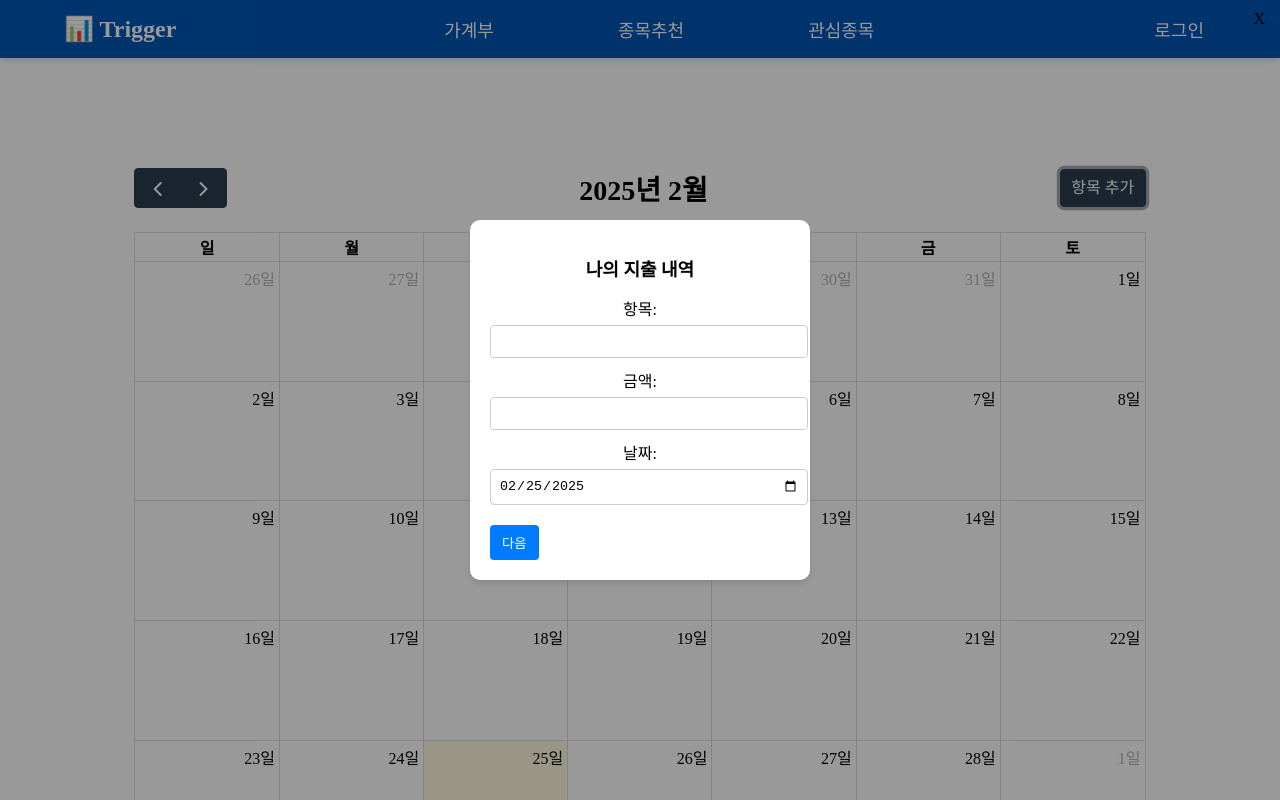
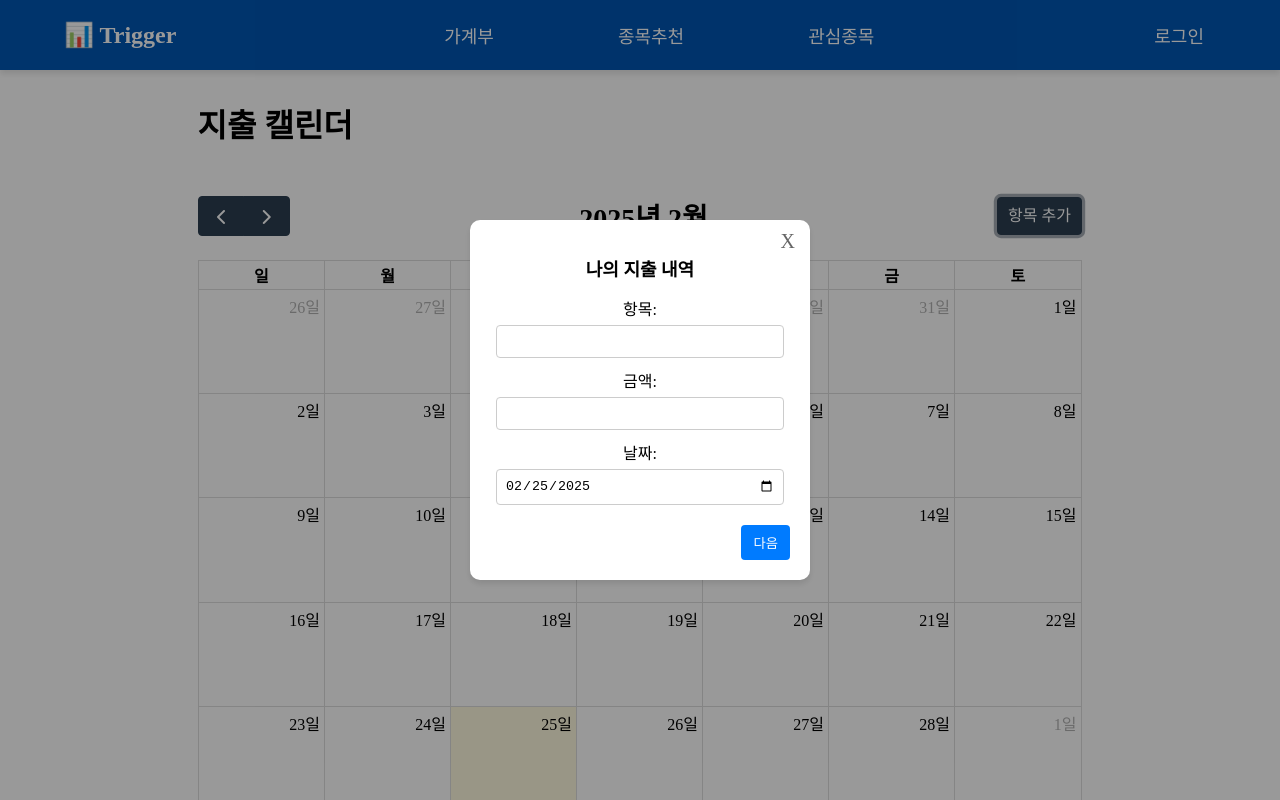
Before and after one commit to Kim-Byeong-Ju/TriggerInvest, a React (Vite) app in the folder frontend/trigger-invest/: page /household in a window 1280 px wide. Both pictures are taken after a click on the button "항목 추가". Shown: the top 800 px of the page. Built offline with nearby package versions, Linux system fonts and the light colour scheme.

Commit message:
navbar 하단 main 영역 높이 설정

```diff
--- a/frontend/trigger-invest/src/App.jsx
+++ b/frontend/trigger-invest/src/App.jsx
@@ -1,22 +1,27 @@
-import { Routes, Route } from 'react-router-dom';
-import Nav from './components/common/nav/Nav';
-import LoginPage from './pages/LoginPage';
-import HouseholdPage from './pages/HouseholdPage';
-import StockRecommendPage from './pages/StockRecommendPage';
-import StockDetailPage from './pages/StockDetailPage';
-
+import { Routes, Route } from "react-router-dom";
+import Nav from "./components/common/nav/Nav";
+import LoginPage from "./pages/LoginPage";
+import HouseholdPage from "./pages/HouseholdPage";
+import StockRecommendPage from "./pages/StockRecommendPage";
+import StockDetailPage from "./pages/StockDetailPage";
+import "./app.css";
 function App() {
   return (
     <div id="app">
       <Nav />
-      <Routes>
-        <Route path="/login" element={<LoginPage />}></Route>
-        <Route path="/household" element={<HouseholdPage />}></Route>
-        <Route path="/stock/recommend" element={<StockRecommendPage />}></Route>
-        <Route path="/stock/:stockCode" element={<StockDetailPage />}></Route>
-      </Routes>
+      <div className="container">
+        <Routes>
+          <Route path="/login" element={<LoginPage />}></Route>
+          <Route path="/household" element={<HouseholdPage />}></Route>
+          <Route
+            path="/stock/recommend"
+            element={<StockRecommendPage />}
+          ></Route>
+          <Route path="/stock/:stockCode" element={<StockDetailPage />}></Route>
+        </Routes>
+      </div>
     </div>
-  )
+  );
 }
 
-export default App
+export default App;
--- /dev/null
+++ b/frontend/trigger-invest/src/app.css
@@ -0,0 +1,3 @@
+.container {
+  margin-top: 100px;
+}
--- a/frontend/trigger-invest/src/components/common/nav/nav.css
+++ b/frontend/trigger-invest/src/components/common/nav/nav.css
@@ -10,6 +10,7 @@
   z-index: 1000;
   display: flex;
   justify-content: center;
+  height: 40px;
 }
 
 /* 컨테이너 */
--- a/frontend/trigger-invest/src/components/household/modal/InputModal.jsx
+++ b/frontend/trigger-invest/src/components/household/modal/InputModal.jsx
@@ -108,7 +108,7 @@ const InputModal = ({ show, handleClose, handleSave }) => {
                   required
                 />
               </label>
-              <div className="modal-actions">
+              <div className="next-button">
                 <button type="button" onClick={handleNext}>
                   다음
                 </button>
--- a/frontend/trigger-invest/src/components/household/modal/inputmodal.css
+++ b/frontend/trigger-invest/src/components/household/modal/inputmodal.css
@@ -12,10 +12,11 @@
 }
 
 .modal-content {
+  position: relative;
   background-color: #fff;
   padding: 60px;
   border-radius: 10px;
-  width: 300px;
+  width: 400px;
   box-shadow: 0 4px 6px rgba(0, 0, 0, 0.1);
 }
 
@@ -32,13 +33,25 @@
 
 .modal-content input,
 .modal-content select {
-  width: 100%;
+  width: 90%;
   padding: 8px;
   margin-top: 5px;
   border-radius: 4px;
   border: 1px solid #ccc;
 }
-
+.next-button {
+  display: flex;
+  justify-content: right;
+  margin-top: 20px;
+}
+.next-button button {
+  padding: 8px 12px;
+  background-color: #007bff;
+  color: white;
+  border: none;
+  border-radius: 4px;
+  cursor: pointer;
+}
 .modal-actions {
   display: flex;
   justify-content: space-between;
@@ -84,3 +97,18 @@
   color: white;
   border-color: #0056b3;
 }
+.close-button {
+  position: absolute;
+  top: 10px;
+  right: 10px;
+  background: none;
+  border: none;
+  font-size: 20px;
+  cursor: pointer;
+  color: #666;
+  transition: color 0.3s ease;
+}
+
+.close-button:hover {
+  color: #333;
+}
--- a/frontend/trigger-invest/src/pages/HouseholdPage.jsx
+++ b/frontend/trigger-invest/src/pages/HouseholdPage.jsx
@@ -1,8 +1,10 @@
 import Calendar from "../components/household/calendar/Calendar";
+
 function HouseholdPage() {
   return (
     <>
       <div className="household-page">
+        <div className="title">지출 캘린더</div>
         <Calendar />
       </div>
     </>
--- a/frontend/trigger-invest/src/pages/household.css
+++ b/frontend/trigger-invest/src/pages/household.css
@@ -1,12 +1,24 @@
 .household-page {
   display: flex;
+  flex-direction: column;
   justify-content: center; /* 수평 중앙 정렬 */
   align-items: center; /* 수직 중앙 정렬 */
-  height: 100vh; /* 화면 전체 높이 */
+  height: 100%; /* 화면 전체 높이 */
   padding-bottom: 15%;
+  margin: 0 15%;
+}
+
+.household-page .title {
+  width: 100%;
+  display: flex;
+  justify-content: start;
+  align-items: center;
+  font-weight: bold;
+  font-size: xx-large;
+  margin-bottom: 50px;
 }
 
 .household-page .calendar {
-  width: 80%; /* Calendar의 너비를 80%로 설정 */
+  width: 100%;
   height: 60%; /* Calendar의 높이를 60%로 설정 */
 }
```
